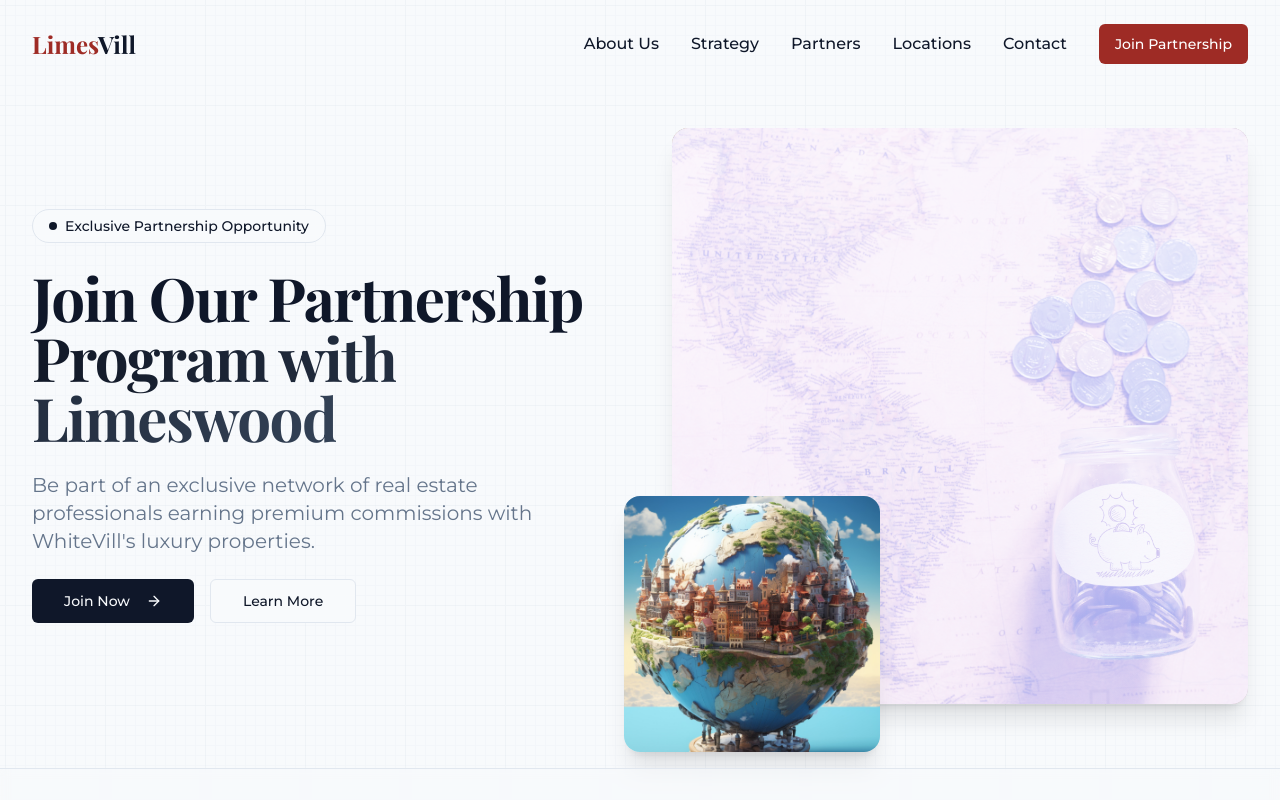
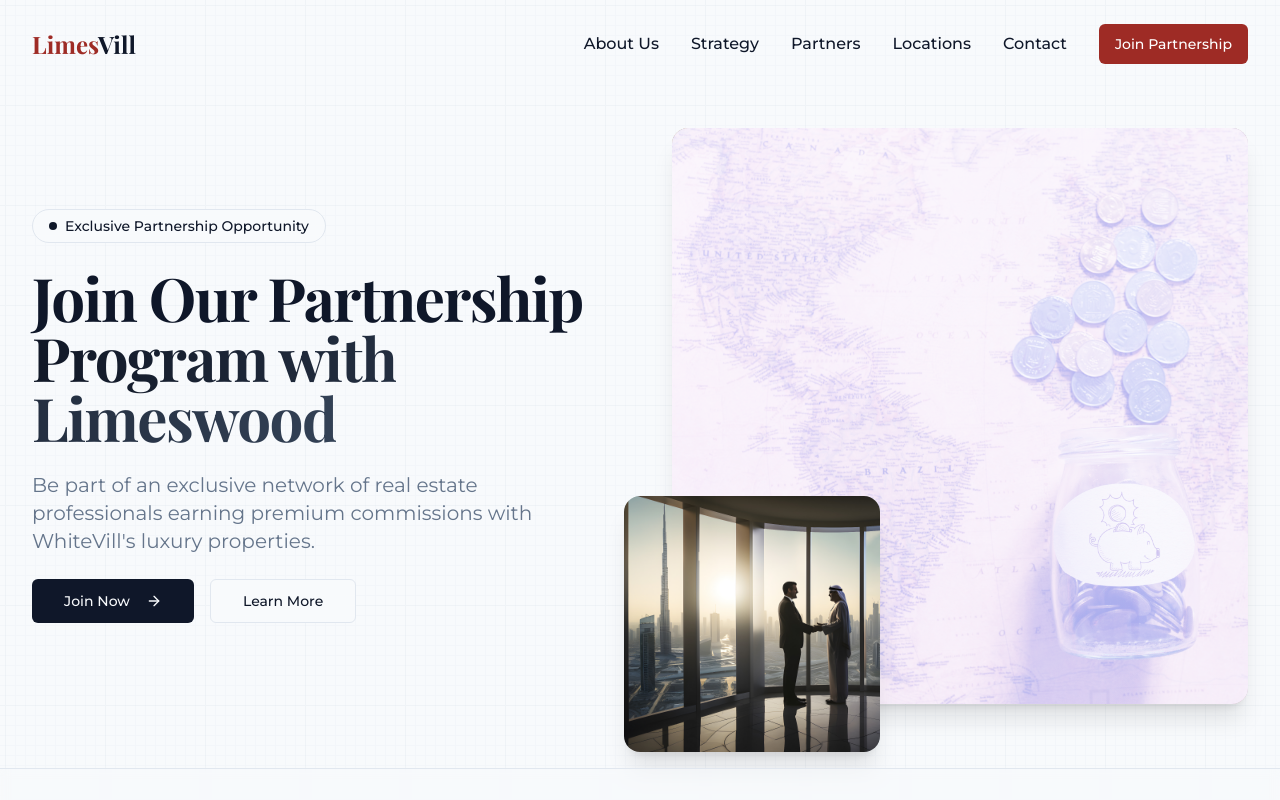
Before and after one commit to Limeswood/interact-web-canvas, a React (Vite) app: page / in a window 1280 px wide. Shown: the top 800 px of the page. Built offline with nearby package versions, Linux system fonts and the light colour scheme.

Commit message:
Visual edit in Lovable
Edited UI in Lovable

```diff
--- a/src/components/Hero.tsx
+++ b/src/components/Hero.tsx
@@ -71,7 +71,7 @@ const Hero = () => {
             </div>
 
             <div className={`absolute -bottom-12 -left-12 aspect-square w-64 rounded-2xl bg-muted object-cover shadow-xl hidden lg:block transition-all duration-1000 delay-300 ${isLoaded ? 'opacity-100 translate-y-0' : 'opacity-0 translate-y-10'}`}>
-              <img alt="Interior image" className="h-full w-full rounded-2xl object-cover" src="/lovable-uploads/a4ca8824-aa98-495e-b66e-6ef6a66db22a.jpg" />
+              <img alt="Interior image" className="h-full w-full rounded-2xl object-cover" src="/lovable-uploads/d70deec2-6e99-4f1c-ba3a-371bb0f79f5a.jpg" />
             </div>
           </div>
         </div>
```
Also changed, not shown: public/lovable-uploads/d70deec2-6e99-4f1c-ba3a-371bb0f79f5a.jpg (added).
